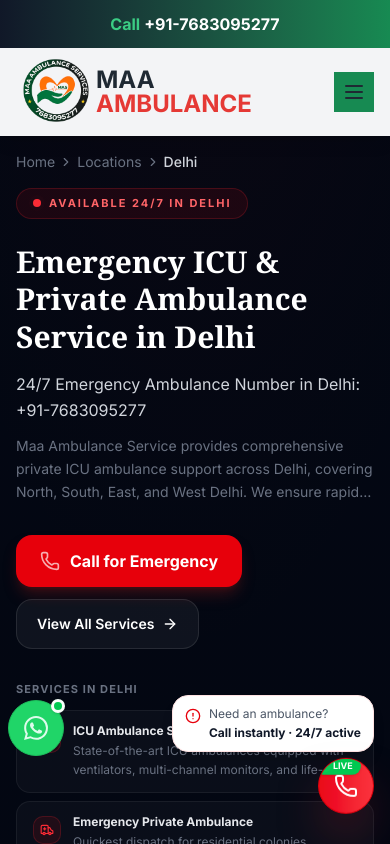
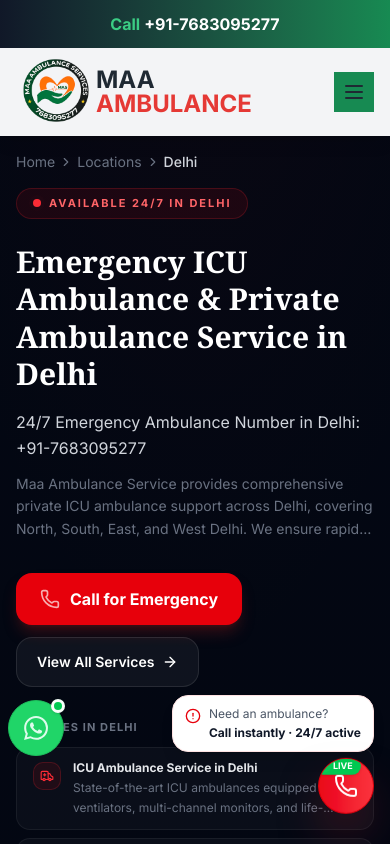
Before and after one commit to Ravikumarsharma07/maa_ambulance, a Next.js app: page /ambulance-service-in-delhi in a window 390 px wide. Shown: the top 844 px of the page. Built offline with nearby package versions, Linux system fonts and the light colour scheme.

Commit message:
phone number fixed in meta description for calling

```diff
--- a/src/app/[city]/page.tsx
+++ b/src/app/[city]/page.tsx
@@ -57,8 +57,8 @@ export async function generateMetadata({
   const nearbyCities = cityData.nearByCities?.slice(0, 3) || [];
   const nerbyCityNames = nearbyCities.map((city) => city).join(", ");
   // --- Core Metadata from our Optimized Data Structure ---
-  const title =`All types of emergency ambulance service in ${cityData.name} ${nerbyCityNames} state 2010`;
-  const description = `All types of ambulance service [ ${Number1} ] Icu ventilator, Basic ambulance, Mobile Mortuary, Mukti rath & Monthly rental ambulance servce ${cityData.name} ${nerbyCityNames} `;
+  const title =`All types of emergency ambulance service in ${cityData.name}, ${nerbyCityNames} state 2010`;
+  const description = `All types of ambulance service [ ${Number1.slice(4)} ] Icu ventilator, Basic ambulance, Mobile Mortuary, Mukti rath & Monthly rental ambulance service in ${cityData.name}, ${nerbyCityNames}, India `;
   const canonicalUrl = `${SITE_URL}/${cityData.slug}`;
   const imageUrl = `${SITE_URL}/company-logo.png`;
 
--- a/src/components/Header.tsx
+++ b/src/components/Header.tsx
@@ -194,7 +194,7 @@ const Header = () => {
 
                   {item.name === "Locations" && (
                     <div className="group-hover:block z-50 hidden absolute top-14c p-2 left-0 w-[240px] bg-white shadow-2xl">
-                      {cities.slice(1, 10).map((location, index) => (
+                      {cities.slice(0, 10).map((location, index) => (
                         <Link
                           href={`/${location.slug}`}
                           key={index}
--- a/src/constants/States/Delhi.ts
+++ b/src/constants/States/Delhi.ts
@@ -14,7 +14,7 @@ export const Delhi: City = {
       slug: "ambulance-service-in-delhi",
       metaTitle: "Best ICU Ambulance Service in Delhi | 24/7 Maa Ambulance",
       metaDescription: `Reliable private ICU ambulance service in Delhi. Emergency hospital transfers and outstation support across NCR at ${phoneNumber}. Fast response, call now.`,
-      pageHeadline: "Emergency ICU & Private Ambulance Service in Delhi",
+      pageHeadline: "Emergency ICU Ambulance & Private Ambulance Service in Delhi",
       subHeadline: `24/7 Emergency Ambulance Number in Delhi: ${phoneNumber}`,
       introParagraph:
         "Maa Ambulance Service provides comprehensive private ICU ambulance support across Delhi, covering North, South, East, and West Delhi. We ensure rapid response times near major hubs like AIIMS, Connaught Place, Rohini, and Dwarka. Our experienced drivers navigate Delhi's major arteries—including the Ring Road, Outer Ring Road, and NH-48—to provide seamless local emergency dispatch, inter-hospital transfers, and long-distance outstation patient transport with full medical supervision.",
--- a/src/constants/States/Punjab.ts
+++ b/src/constants/States/Punjab.ts
@@ -14,7 +14,7 @@ export const Punjab: City = {
       slug: "ambulance-service-in-punjab",
       metaTitle: "Best ICU Ambulance Service in Punjab | 24/7 Maa Ambulance",
       metaDescription: `Emergency ICU ambulance service in Punjab covering Ludhiana, Amritsar, Jalandhar & Patiala. Fast hospital transfers and outstation support at ${phoneNumber}. Call 24/7.`,
-      pageHeadline: "24/7 ICU & Private Ambulance Service in Punjab",
+      pageHeadline: "24/7 ICU Ambulance & Private Ambulance Service in Punjab",
       subHeadline: `Emergency Ambulance Number in Punjab: ${phoneNumber}`,
       introParagraph:
         "Maa Ambulance Service provides high-speed private ICU ambulance support throughout Punjab, ensuring life-saving transport in Ludhiana, Amritsar, Jalandhar, Patiala, and Bathinda. We offer rapid emergency response near major medical institutions like DMC & CMC Ludhiana, PGI Satellite Centres, and Fortis Amritsar. Our experienced drivers are experts in navigating the Grand Trunk Road (NH-1) and major state highways to provide timely local emergency pickups, inter-district transfers, and long-distance outstation transport to Chandigarh, Delhi, or Jaipur.",
@@ -88,15 +88,15 @@ export const Punjab: City = {
       slug: "ambulance-service-in-ludhiana",
       metaTitle: "Best ICU Ambulance in Ludhiana | Maa",
       metaDescription: `Best private ICU ambulance service in Ludhiana near Ferozepur Road and DMCH. Fast emergency and outstation support at ${phoneNumber}. Call now.`,
-      pageHeadline: "Best ICU & Private Ambulance Service in Ludhiana",
+      pageHeadline: "Best ICU Ambulance & Private Ambulance Service in Ludhiana",
       subHeadline: `24/7 Emergency Ambulance Number in Ludhiana: ${phoneNumber}`,
       introParagraph:
         "Maa Ambulance Service provides fast private ICU ambulance service in Ludhiana for emergencies near Ferozepur Road, Pakhowal Road, Gill Road, Model Town, and Bharat Nagar Chowk. Our team knows the traffic pressure around Samrala Chowk, Jagraon Bridge, Hero Bakery Chowk, and DMCH-CMC corridors, helping us dispatch the nearest ambulance for emergency pickup, hospital transfer, and outstation patient movement without delay.",
       nearByCities: [
-        "Khanna",
-        "Phagwara",
-        "Moga",
-        "Barnala",
+        "Jalandhar",
+        "Punjab",
+        "Chandigarh",
+        "Haryana",
         "Sangrur",
         "Patiala",
         "Mohali",
@@ -159,7 +159,7 @@ export const Punjab: City = {
       slug: "ambulance-service-in-amritsar",
       metaTitle: "Best ICU Ambulance in Amritsar | Maa",
       metaDescription: `Best private ICU ambulance service in Amritsar near GT Road and Ranjit Avenue. Fast emergency booking at ${phoneNumber}. Call now.`,
-      pageHeadline: "Best ICU & Private Ambulance Service in Amritsar",
+      pageHeadline: "Best ICU Ambulance & Private Ambulance Service in Amritsar",
       subHeadline: `24/7 Emergency Ambulance Number in Amritsar: ${phoneNumber}`,
       introParagraph:
         "Maa Ambulance Service offers rapid private ICU ambulance service in Amritsar for urgent cases near GT Road, Ranjit Avenue, Medical Enclave, Hall Gate, and Majitha Road. Our drivers know the traffic movement around Crystal Chowk, Putlighar, Golden Temple corridors, and airport links, allowing faster dispatch for home emergencies, hospital referrals, and outstation ambulance transport.",
```
